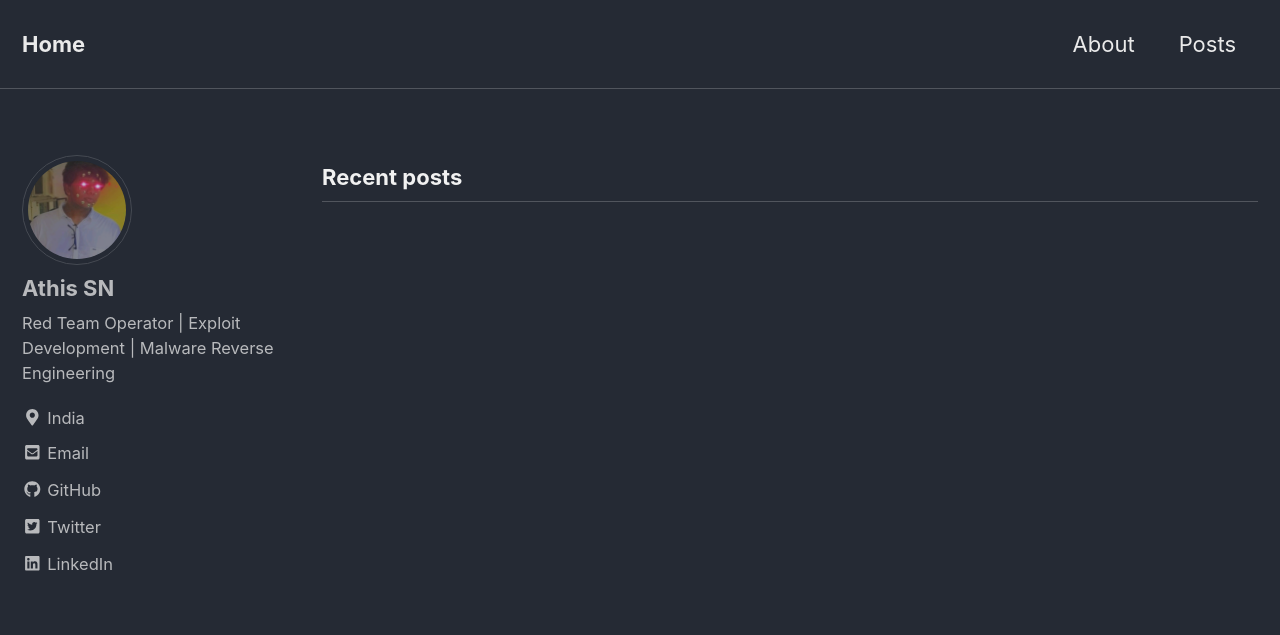
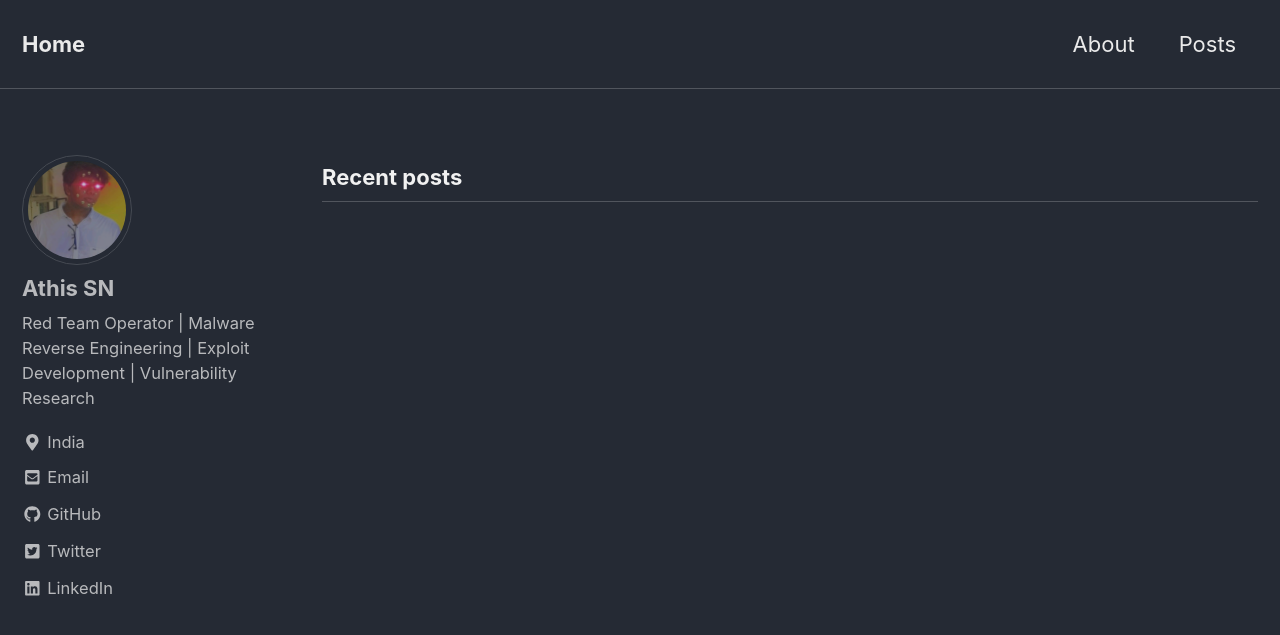
Before and after one commit to AthisSN/athissn.github.io, a Jekyll site: the page built from index.html, in a window 1280 px wide and 900 px high. Shown: the top 635 px of the window. Built offline with Jekyll 4.4.1, drawn with Linux system fonts in a browser that asks for light colours; cached includes are drawn as plain includes; nearby versions of some CDN libraries; the list of posts is cut into pages by our own code.

Commit message:
Update _config.yml

```diff
--- a/_config.yml
+++ b/_config.yml
@@ -106,7 +106,7 @@ analytics:
 author:
   name             : "Athis SN"
   avatar           : "/images/profilepic.jpeg"
-  bio              : "Red Team Operator | Exploit Development | Malware Reverse Engineering"
+  bio              : "Red Team Operator | Malware Reverse Engineering | Exploit Development | Vulnerability Research"
   location         : "India"
   linkedin	       : "athis-sn-9582521b8/"
   twitter          : "AthisSn"
```
